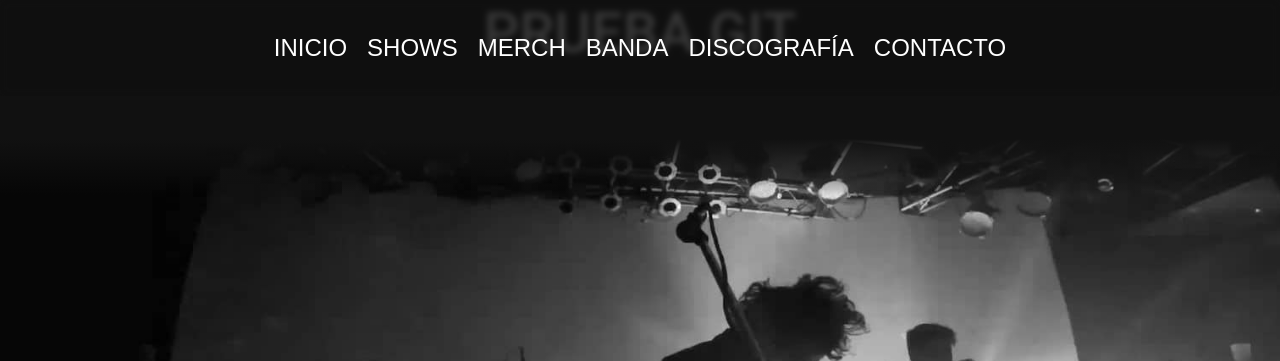
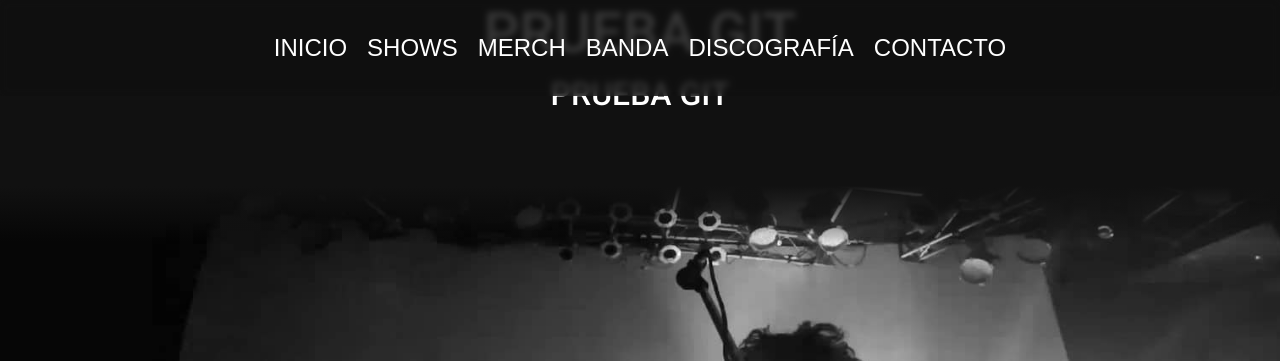
Before and after one commit to lucasg1789/octafonic, a plain HTML site: page shows.html in a window 1280 px wide. Shown: the top 361 px of the page. Drawn offline with nearby package versions, Linux system fonts and the light colour scheme.

Commit message:
probando rama nueva

```diff
--- a/shows.html
+++ b/shows.html
@@ -31,6 +31,7 @@
     </header>
     <main>
         <h1>PRUEBA GIT</h1>
+        <h2>PRUEBA GIT</h2>
         <section class="hero-main">
             <div class="hero-main__div">
                 <img src="img/octafonic-logo.png" alt="logo banda octafonic" class="hero-main__image">
```
